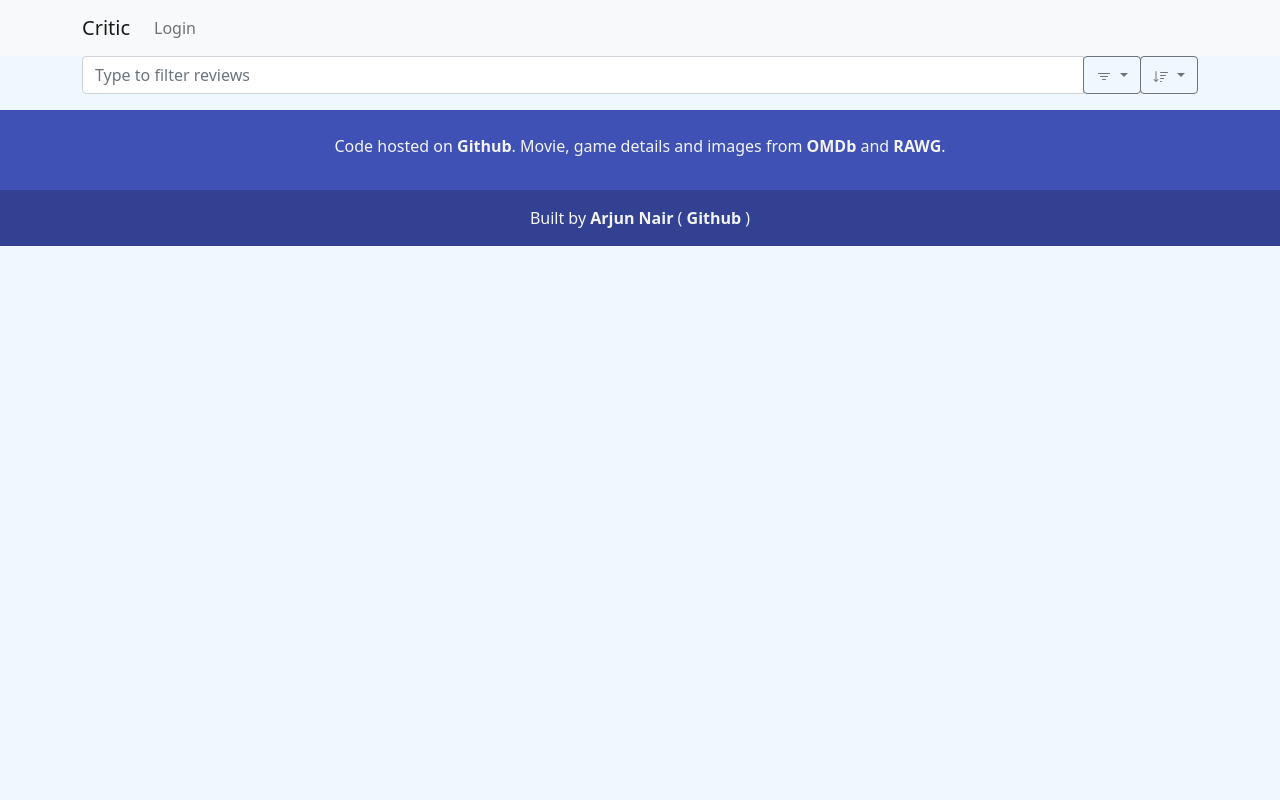
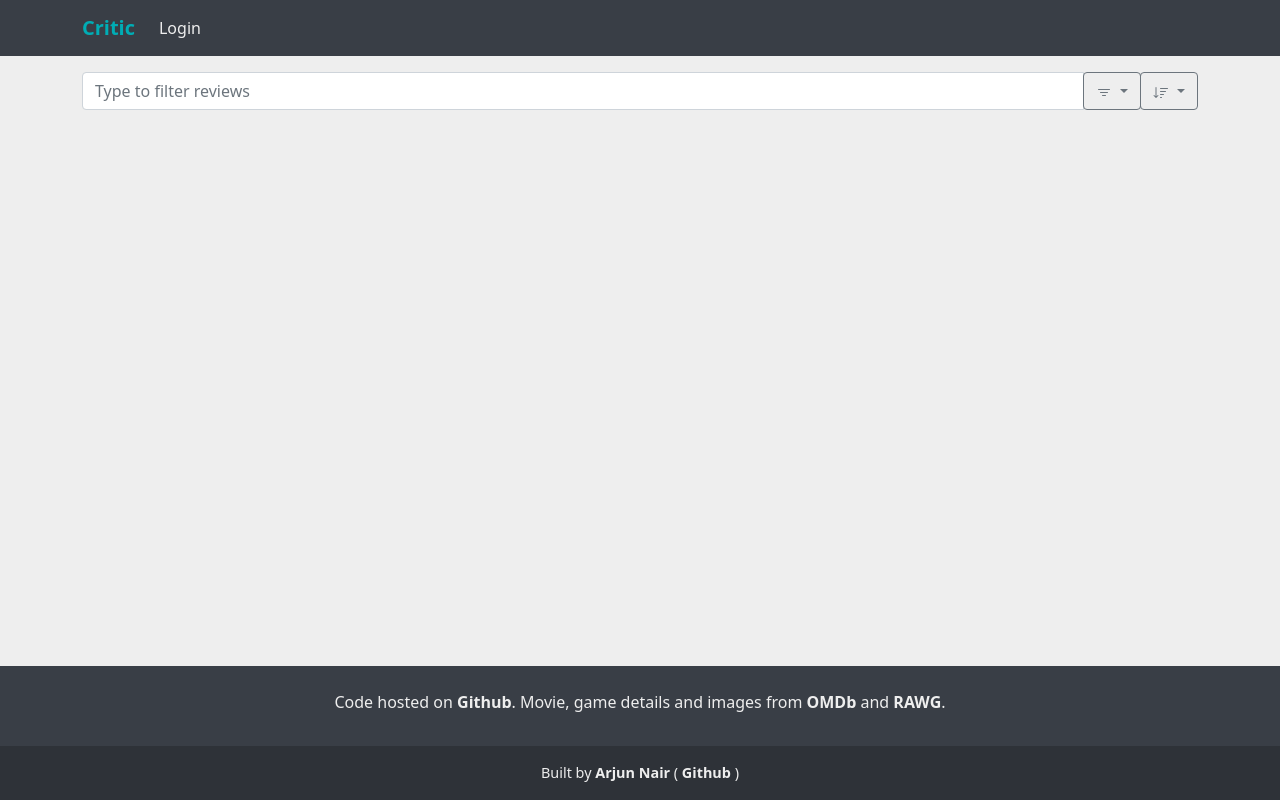
Before and after one commit to batman-nair/CriticApp, a Django app: page / in a window 1280 px wide. Run offline with Django 4.2, Linux system fonts and the light colour scheme; data that the repository does not hold is empty; some libraries are stand-ins or nearby versions.

Commit message:
Styling changes. Add colorscheme

```diff
--- a/critic/review/static/review/css/review.css
+++ b/critic/review/static/review/css/review.css
@@ -39,6 +39,13 @@
 }
 
 /* Review item card */
+.review-card {
+    transition: 0.3s;
+    box-shadow: rgba(99, 99, 99, 0.2) 0px 2px 8px 0px;
+}
+.review-card:hover {
+    box-shadow: rgba(0, 0, 0, 0.35) 0px 5px 15px;
+}
 .review-image > img {
     max-width: 20em;
     max-height: 20em;
--- a/critic/review/static/review/js/review.js
+++ b/critic/review/static/review/js/review.js
@@ -74,7 +74,7 @@ async function getReviews(query='', username='', filter_categories=[], ordering=
     const response = await fetch(reviewUrl);
     const data = await response.json();
     console.log('Got reviews', data);
-    return [...data, ...data];
+    return [...data];
 }
 
 function buildReviewCard(review) {
--- a/critic/review/templates/review/add_review.html
+++ b/critic/review/templates/review/add_review.html
@@ -5,7 +5,7 @@
 <link rel="stylesheet" href="https://cdn.jsdelivr.net/npm/@tarekraafat/autocomplete.js@10.2.6/dist/css/autoComplete.02.min.css">
 <link rel="stylesheet" href="{% static 'review/css/review.css' %}">
 
-<h1>Add Review</h1>
+<h1 class="my-4">Add Review</h1>
 
 <div class="input-group mb-4">
   <select id="review-category" class="flex-shrink-1 form-select" aria-label="Select Category">
@@ -75,7 +75,7 @@
     <label for="{{ form.review_data.id_for_label }}">{{ form.review_data.label }}</label>
   </div>
 
-  <button type="submit" class="btn btn-primary" value="Submit">Add Review</button>
+  <button type="submit" class="btn btn-primary mt-2" value="Submit">Add Review</button>
   </fieldset>
 </form>
 
--- a/critic/review/templates/review/view_reviews.html
+++ b/critic/review/templates/review/view_reviews.html
@@ -5,7 +5,7 @@
 
 <link rel="stylesheet" href="{% static 'review/css/review.css' %}">
 
-<div class="filter-bar input-group mb-3">
+<div class="filter-bar input-group my-3">
     <input type="search" id="filter-text" class="form-control" placeholder="Type to filter reviews" aria-label="Filter Reviews"/>
     <div class="btn-group">
         <button class="btn btn-outline-secondary dropdown-toggle" type="button" id="category-filter-dropdown" data-bs-toggle="dropdown" data-bs-auto-close="outside" aria-expanded="false">
--- a/critic/static/css/base.css
+++ b/critic/static/css/base.css
@@ -1,10 +1,70 @@
 body {
-    background: aliceblue;
+    background: var(--background-color);
+    color: var(--foreground-color);
+}
+a {
+    transition: color 0.2s;
+}
+.flex-wrapper {
+    display: flex;
+    min-height: 100vh;
+    flex-direction: column;
+    justify-content: flex-start;
 }
 
+/* Bootstrap overrides */
+.btn-primary {
+    color: var(--primary-color);
+    background-color: var(--foreground-color);
+    border-color: var(--foreground-color);
+}
+.btn-primary:disabled {
+    color: var(--primary-color);
+    background-color: var(--foreground-color);
+    border-color: var(--foreground-color);
+}
+.btn-primary:hover {
+    color: var(--foreground-color);
+    background-color: var(--primary-color);
+    border-color: var(--primary-color);
+}
+.form-control:focus {
+    border-color: var(--primary-color);
+    box-shadow: 0 0 0 0.25rem var(--primary-shadow-color);
+}
+.form-check-input:checked {
+    background-color: var(--primary-color);
+    border-color: var(--primary-color);
+}
+.form-select:focus {
+    border-color: var(--primary-color);
+    box-shadow: 0 0 0 0.25rem var(--primary-shadow-color);
+}
+
+/* Header */
+.navbar {
+    background-color: var(--secondary-color);
+    color: var(--background-color);
+}
+.navbar-brand {
+    color: var(--primary-color);
+    font-weight: bold;
+}
+.navbar-brand:hover {
+    color: var(--primary-color);
+}
+.nav-link {
+    color: var(--background-color);
+}
+.nav-link:hover {
+    color: var(--primary-color);
+}
+
+/* Footer */
 footer {
-    background-color: #3f51b5;
-    color: rgb(243, 243, 243);
+    margin-top: auto;
+    background-color: var(--secondary-color);
+    color: var(--background-color);
 }
 footer a {
     text-decoration: none;
@@ -12,8 +72,9 @@ footer a {
     font-weight: bold;
 }
 footer a:hover {
-    color: rgb(255, 255, 255);
+    color: var(--primary-color);
 }
 .footer-bottom {
     background-color: rgba(0, 0, 0, 0.2);
+    font-size: 0.9em;
 }
--- /dev/null
+++ b/critic/static/css/colors.css
@@ -0,0 +1,8 @@
+:root {
+    --background-color: #EEEEEE;
+    --primary-color: #00ADB5;
+    --primary-shadow-color: #00acb559;
+    --secondary-color: #393E46;
+    --foreground-color: #222831;
+    --foreground-shadow-color: #22283113;
+}
--- a/critic/templates/base.html
+++ b/critic/templates/base.html
@@ -7,9 +7,12 @@
     {% block title %}<title>Critic App</title>{% endblock title %}
     {% load static %}
     <link rel="stylesheet" href="{% static 'css/bootstrap.min.css' %}">
+    <link rel="stylesheet" href="{% static 'css/colors.css' %}">
     <link rel="stylesheet" href="{% static 'css/base.css' %}">
 </head>
 <body>
+    <div class="flex-wrapper">
+
         {% include 'header.html' %}
 
         <div class="container">
@@ -21,6 +24,7 @@
 
         {% include 'footer.html' %}
 
+    </div>
     <script src="{% static 'js/bootstrap.bundle.min.js' %}"></script>
 </body>
 </html>
--- a/critic/templates/header.html
+++ b/critic/templates/header.html
@@ -1,4 +1,4 @@
-<nav class="navbar navbar-expand-lg navbar-light bg-light">
+<nav class="navbar navbar-expand-lg">
     <div class="container">
         <a class="navbar-brand" href="/">Critic</a>
         <button class="navbar-toggler" type="button" data-bs-toggle="collapse" data-bs-target="#navbarNav" aria-controls="navbarNav" aria-expanded="false" aria-label="Toggle navigation">
```
Lines whose indentation alone changed are shown as unchanged.
